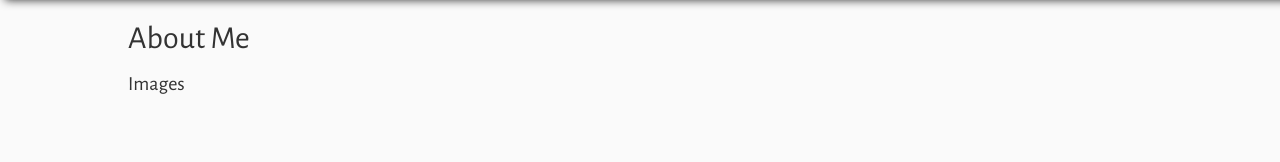
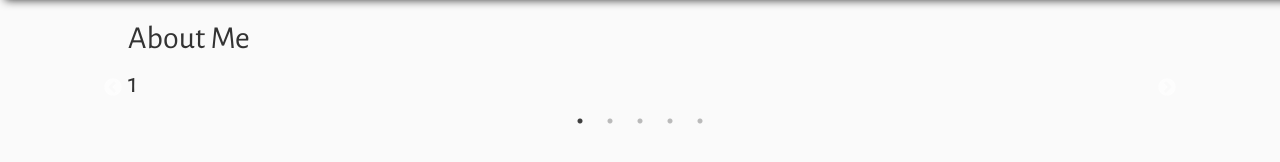
Before and after one commit to Zietieflr/portfolio-website, a React (Create React App) app: page /about in a window 1280 px wide. Shown: the part 142-304 px from the top of the page. Built offline with nearby package versions, Linux system fonts and the light colour scheme.

Commit message:
Update Carousel component name. Test functionality of carousel library.

```diff
--- a/package.json
+++ b/package.json
@@ -15,7 +15,8 @@
     "react-dom": "^16.13.1",
     "react-router-dom": "^5.2.0",
     "react-scripts": "3.4.3",
-    "react-slick": "^0.27.11"
+    "react-slick": "^0.27.11",
+    "slick-carousel": "^1.8.1"
   },
   "scripts": {
     "start": "react-scripts start",
--- /dev/null
+++ b/src/components/ImageCarousel.js
@@ -0,0 +1,24 @@
+import React from "react";
+import Slider from "react-slick";
+import "slick-carousel/slick/slick.css";
+import "slick-carousel/slick/slick-theme.css";
+
+export default function ImageCarousel() {
+  const settings = {
+    dots: true,
+    infinite: true,
+    speed: 500,
+    slidesToShow: 1,
+    slidesToScroll: 1
+  };
+
+  return (
+    <Slider {...settings}>
+      <h4>1</h4>
+      <h4>2</h4>
+      <h4>3</h4>
+      <h4>4</h4>
+      <h4>5</h4>
+    </Slider>
+  )
+}
--- a/src/components/LifeSections.js
+++ b/src/components/LifeSections.js
@@ -1,9 +1,9 @@
 import React from "react";
 
-import RotatingImage from "./RotatingImages";
+import ImageCarousel from "./ImageCarousel";
 
 export default function LifeSection() {
   return (
-    <RotatingImage />
+    <ImageCarousel />
   )
 }
--- a/src/components/RotatingImages.js
+++ /dev/null
@@ -1,7 +0,0 @@
-import React from "react";
-
-export default function RotatingImages() {
-  return (
-    <p>Images</p>
-  )
-}
```
Also changed, not shown: 1 other file (tests, documents, lock files or other folders).
